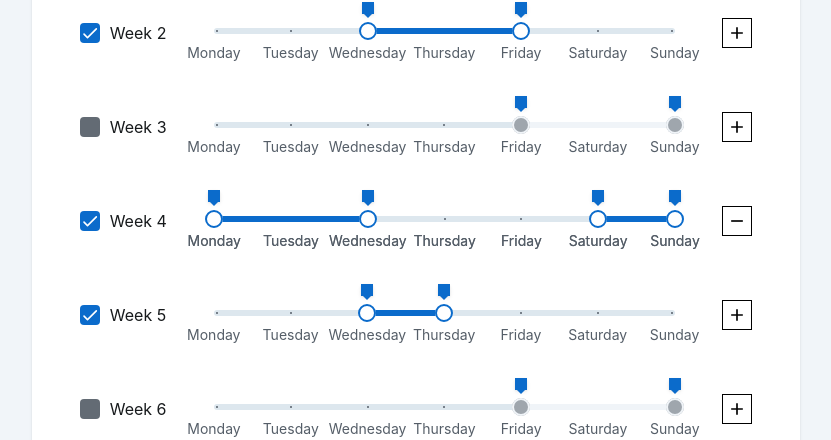
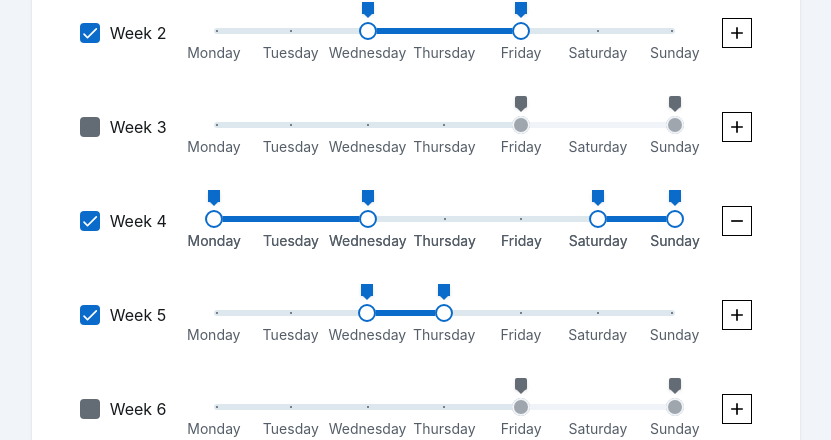
Before and after one commit to HTTuong/unfair-challenges, a React (Vite) app: page /challenges in a window 1280 px wide. Shown: the part 860-1300 px from the top of the page, without its empty margins (224-1055 px from the left). Built offline with nearby package versions, Linux system fonts and the light colour scheme.

Commit message:
Fix mark label

```diff
--- a/src/components/CustomSlider/index.tsx
+++ b/src/components/CustomSlider/index.tsx
@@ -4,6 +4,7 @@ import { Checkbox } from '@mui/joy'
 import Slider from '@mui/joy/Slider'
 import AddIcon from '@mui/icons-material/Add'
 import RemoveIcon from '@mui/icons-material/Remove'
+import classNames from 'classnames'
 
 export interface ICustomSliderProps {
     disableLabel: string
@@ -15,7 +16,7 @@ export interface ICustomSliderProps {
 }
 
 const Mui_CustomSlider1 = styled(Slider)(
-    () => `
+    ({ disabled }) => `
 
     && .css-17u53z3 {
         z-index: 0;
@@ -34,7 +35,7 @@ const Mui_CustomSlider1 = styled(Slider)(
    }
 
     && .css-sl4hj6-JoySlider-valueLabel::before {
-        color: #0B6BCB;
+        color: ${disabled ? '' : '#0B6BCB'} ;
     }
 
     && .MuiSlider-valueLabel.MuiSlider-valueLabelOpen.css-sl4hj6-JoySlider-valueLabel {
@@ -45,18 +46,8 @@ const Mui_CustomSlider1 = styled(Slider)(
   `,
 )
 
-// && .css-sl4hj6-JoySlider-valueLabel{
-//     min-width: 0px
-//     padding-inline: unset
-// }
-
-// && span.MuiSlider-valueLabel MuiSlider-valueLabelOpen css-sl4hj6-JoySlider-valueLabel {
-//     min-width: 0px
-//     padding-inline: unset
-// }
-
 const Mui_CustomSlider2 = styled(Slider)(
-    () => `
+    ({ disabled }) => `
     && .css-17u53z3 {
         z-index: -1;
     }
@@ -70,7 +61,7 @@ const Mui_CustomSlider2 = styled(Slider)(
     }
 
     && .css-sl4hj6-JoySlider-valueLabel::before {
-        color: #0B6BCB;
+        color: ${disabled ? '' : '#0B6BCB'} ;
     }
 
     && .MuiSlider-valueLabel.MuiSlider-valueLabelOpen.css-sl4hj6-JoySlider-valueLabel {
@@ -80,15 +71,6 @@ const Mui_CustomSlider2 = styled(Slider)(
 
   `,
 )
-
-// && .css-sl4hj6-JoySlider-valueLabel{
-//     min-width: 0
-//     padding-inline: unset
-// }
-
-// && .css-sl4hj6-JoySlider-valueLabel::before {
-//     color: #000
-// }
 
 const marks = [
     {
@@ -180,7 +162,13 @@ export default function CustomSlider(props: ICustomSliderProps) {
     }
 
     function valueLabelFormat(value: number) {
-        return <div className='w-3 h-3 bg-[#0B6BCB]'></div>
+        return (
+            <div
+                className={classNames('w-3 h-3 ', {
+                    'bg-[#0B6BCB]': !disable,
+                })}
+            ></div>
+        )
     }
 
     return (
```
Lines whose indentation alone changed are shown as unchanged.
